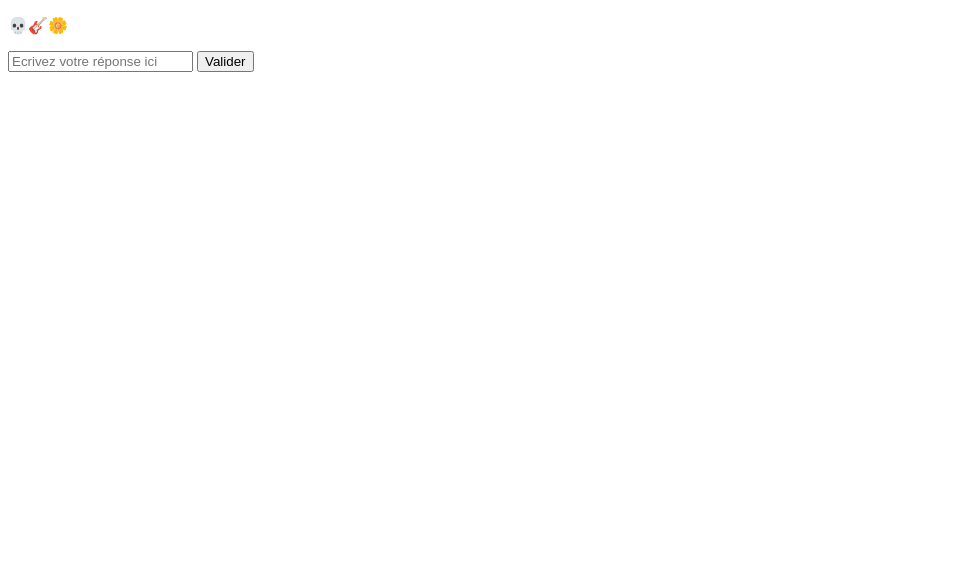
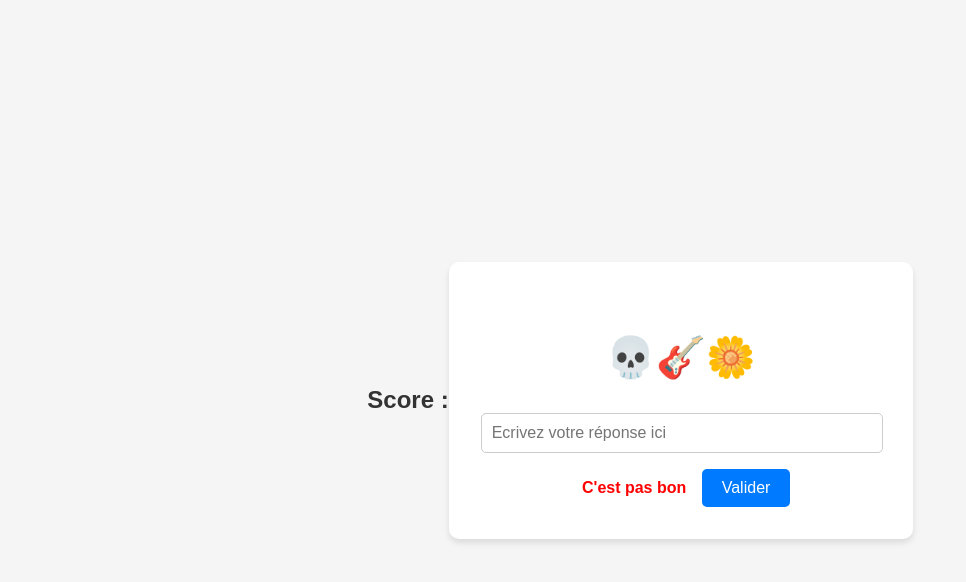
Before and after one commit to Khazeral/Filmoji, a plain HTML site: page index.html in a window 1280 px wide. Both pictures are taken after a click on the button "Valider". Shown: the whole page, without its empty margins (0-966 px from the left). Drawn offline with Linux system fonts and the light colour scheme.

Commit message:
feat : add some styles

```diff
--- a/index.html
+++ b/index.html
@@ -9,9 +9,12 @@
 </head>
 
 <body>
+    <h2>Score : <span id="score"></span></h2>
+
     <section>
         <p id="film-title">Inserer le nom du film</p>
         <input id="input-answer" type="text" placeholder="Ecrivez votre réponse ici" />
+        <span id="error-message"></span>
         <button id="validate-button">Valider</button>
     </section>
 
--- a/index.js
+++ b/index.js
@@ -1,34 +1,55 @@
-import {films} from "./filmList.js";
-import {getLevenshteinDistance, getRandomInt} from "./utils.js";
+import { films } from "./filmList.js";
+import { getLevenshteinDistance, getRandomInt } from "./utils.js";
 
-let movieSelected = ""
+const errorMessage = document.getElementById("error-message");
+const scorePanel = document.getElementById('score')
 
-const moviesToGuess = films
+
+let movieSelected = "";
+
+const moviesToGuess = films;
 
 const getRandomMovie = () => {
   const pTitle = document.getElementById("film-title");
   if (pTitle) {
     const randomIndex = getRandomInt(films.length);
-    movieSelected = films[randomIndex]
+    movieSelected = films[randomIndex];
     pTitle.textContent = films[randomIndex].emoji;
   }
 };
 
-const validateButton = document.getElementById("validate-button")
-const input = document.getElementById("input-answer")
+const validateButton = document.getElementById("validate-button");
+const input = document.getElementById("input-answer");
+
+const resetErrorMessage = () => {
+  errorMessage.textContent = "";
+  errorMessage.classList.add("hidden");
+};
 
 const checkAnswer = () => {
-   const distance = getLevenshteinDistance(input.value, movieSelected.name)
+  const distance = getLevenshteinDistance(input.value, movieSelected.name);
 
-   if(distance > 3 ){
-    console.log("non")
-   }
-}
-validateButton.addEventListener(
-  "click",
-  () => {
-    checkAnswer
+  if (distance > 3) {
+    errorMessage.textContent = "C'est pas bon";
+    errorMessage.classList.remove("hidden");
+    return false;
   }
-);
+  return true;
+};
 
-getRandomMovie()
+const changeMovie = () => {
+  const isGoodAnswer = checkAnswer();
+  if (isGoodAnswer) {
+    getRandomMovie();
+  }
+};
+
+input.addEventListener("click", () => {
+  resetErrorMessage();
+});
+
+validateButton.addEventListener("click", () => {
+  changeMovie();
+});
+
+getRandomMovie();
--- a/style.css
+++ b/style.css
@@ -0,0 +1,80 @@
+body {
+  font-family: Arial, sans-serif;
+  margin: 0;
+  padding: 0;
+  display: flex;
+  justify-content: center;
+  align-items: center;
+  height: 100vh;
+  background-color: #f5f5f5;
+  color: #333;
+}
+
+section {
+  text-align: center;
+  padding: 2rem;
+  border-radius: 10px;
+  background: #ffffff;
+  box-shadow: 0px 4px 6px rgba(0, 0, 0, 0.1);
+  width: 90%;
+  max-width: 400px;
+}
+
+#film-title {
+  font-size: 2.5rem;
+  margin-bottom: 1rem;
+  color: #444;
+}
+
+#input-answer {
+  width: calc(100% - 20px);
+  padding: 10px;
+  margin: 1rem 0;
+  font-size: 1rem;
+  border: 1px solid #ccc;
+  border-radius: 5px;
+  outline: none;
+  transition: border 0.3s ease;
+}
+
+#input-answer:focus {
+  border-color: #007bff;
+}
+
+button#validate-button {
+  padding: 10px 20px;
+  font-size: 1rem;
+  background-color: #007bff;
+  color: #fff;
+  border: none;
+  border-radius: 5px;
+  cursor: pointer;
+  transition: background-color 0.3s ease;
+}
+
+button#validate-button:hover {
+  background-color: #0056b3;
+}
+
+button,
+input {
+  transition: all 0.3s ease;
+}
+
+.hidden {
+  display: none;
+}
+
+#error-message {
+  margin-top: 10px;
+  color: red;
+  font-weight: bold;
+  border: 1px solid transparent;
+  padding: 5px 10px;
+  border-radius: 4px;
+}
+
+#error-message.visible {
+  border-color: red;
+  background-color: #ffe6e6;
+}
```
